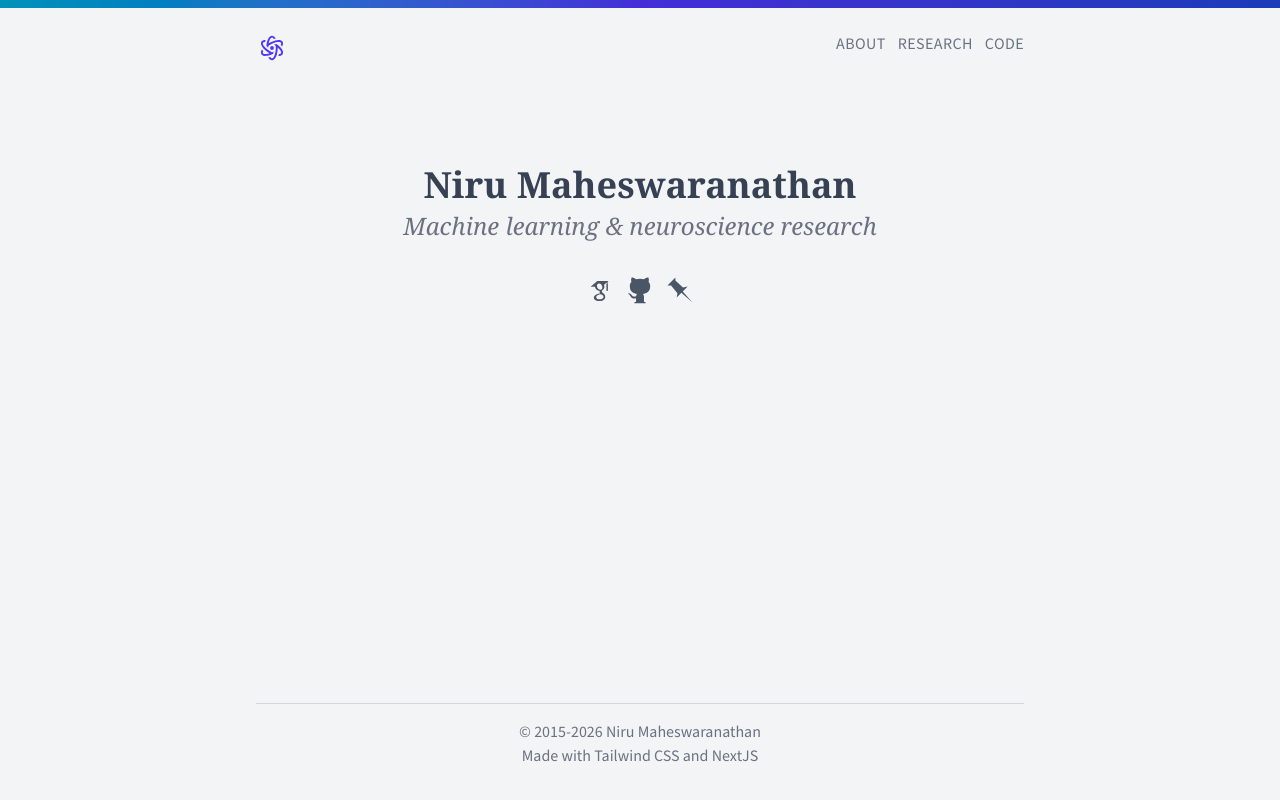
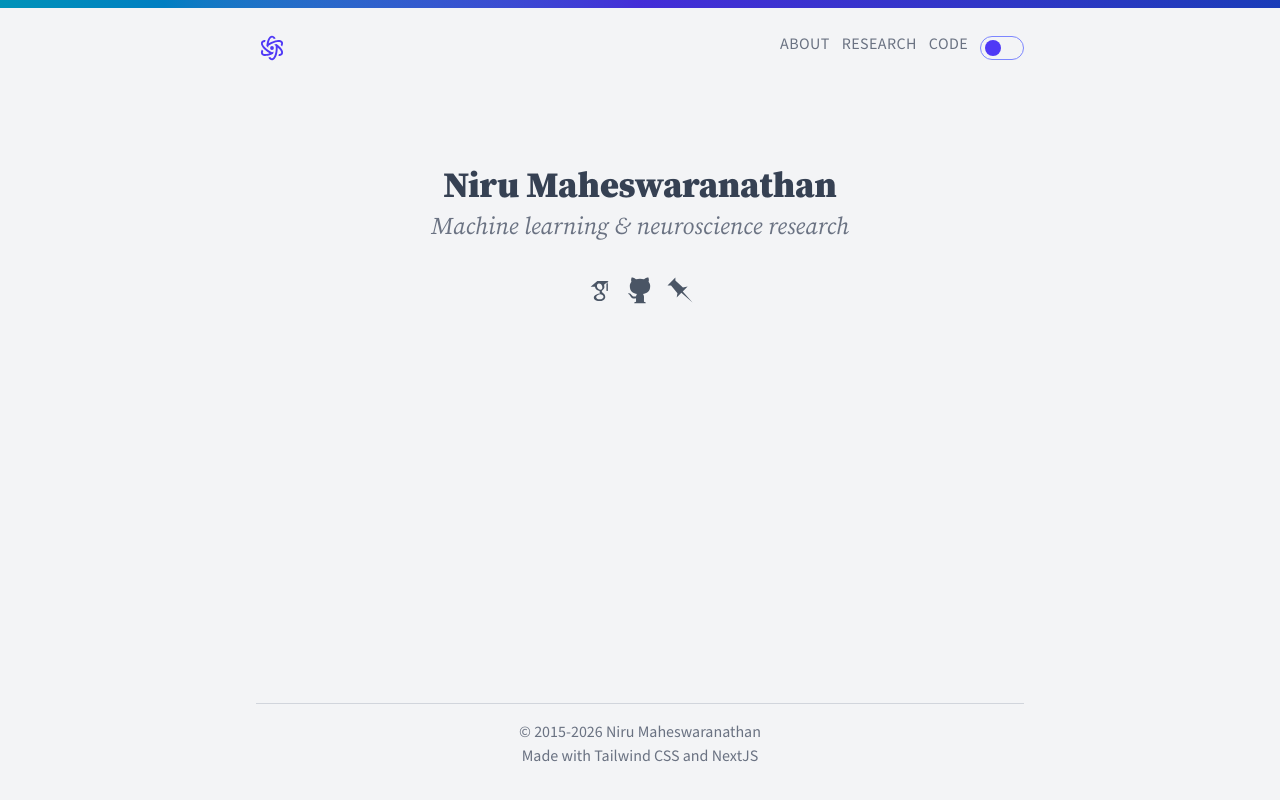
Before and after one commit to nirum/website, a Next.js app: page / in a window 1280 px wide. Built offline with nearby package versions, Linux system fonts and the light colour scheme.

Commit message:
Adds dark mode toggle.

```diff
--- a/components/header.js
+++ b/components/header.js
@@ -16,6 +16,26 @@ const Logo = () => (
   </Link>
 );
 
+const ThemeToggle = ({ theme, onToggleTheme }) => {
+  const isDark = theme === 'dark';
+
+  return (
+    <button
+      type='button'
+      onClick={onToggleTheme}
+      aria-label={isDark ? 'Switch to light mode' : 'Switch to dark mode'}
+      aria-pressed={isDark}
+      className='relative inline-flex h-6 w-11 items-center rounded-full border border-indigo-400 dark:border-cyan-700 bg-gray-100 dark:bg-zinc-800 transition duration-150 ease-linear focus-visible:outline-none focus-visible:ring-2 focus-visible:ring-indigo-500 dark:focus-visible:ring-cyan-500'
+    >
+      <span
+        className={`inline-block h-4 w-4 rounded-full bg-indigo-600 dark:bg-cyan-500 transition duration-150 ease-linear ${
+          isDark ? 'translate-x-5' : 'translate-x-1'
+        }`}
+      />
+    </button>
+  );
+};
+
 // (removed blog link)
 // <li>
 //   <ActiveLink href="/blog" activeClassName={active}>
@@ -23,7 +43,7 @@ const Logo = () => (
 //   </ActiveLink>
 // </li>
 
-export default function Header() {
+export default function Header({ theme, onToggleTheme }) {
   const active =
     "text-indigo-600 dark:text-cyan-500 border-b-2 dark:border-cyan-700 border-indigo-400";
   const inactive =
@@ -49,6 +69,9 @@ export default function Header() {
             <div className={inactive}>Code</div>
           </ActiveLink>
         </li>
+        <li className='flex items-center'>
+          <ThemeToggle theme={theme} onToggleTheme={onToggleTheme} />
+        </li>
       </ul>
     </header>
   );
--- a/pages/_app.js
+++ b/pages/_app.js
@@ -1,24 +1,86 @@
-import "../styles/tailwind.css";
-import "../styles/index.css";
-import Header from "../components/header";
-import Footer from "../components/footer";
-import Head from "next/head";
+import '../styles/tailwind.css';
+import '../styles/index.css';
+import Header from '../components/header';
+import Footer from '../components/footer';
+import Head from 'next/head';
+import { useEffect, useState } from 'react';
 
 const GradientBar = () => (
-  <div className="w-full py-1 bg-linear-to-r from-cyan-600 via-indigo-700 to-blue-800 dark:from-blue-600 dark:via-cyan-500 dark:via-teal-600"></div>
+  <div className='w-full py-1 bg-linear-to-r from-cyan-600 via-indigo-700 to-blue-800 dark:from-blue-600 dark:via-cyan-500 dark:via-teal-600'></div>
 );
 
+const THEME_STORAGE_KEY = 'theme';
+const COLOR_SCHEME_QUERY = '(prefers-color-scheme: dark)';
+
 export default function App({ Component, pageProps }) {
+  const [theme, setTheme] = useState('light');
+  const [hasManualTheme, setHasManualTheme] = useState(false);
+
+  useEffect(() => {
+    if (typeof window === 'undefined') {
+      return;
+    }
+
+    const storedTheme = window.localStorage.getItem(THEME_STORAGE_KEY);
+
+    if (storedTheme === 'dark' || storedTheme === 'light') {
+      setTheme(storedTheme);
+      setHasManualTheme(true);
+      return;
+    }
+
+    const media = window.matchMedia(COLOR_SCHEME_QUERY);
+    setTheme(media.matches ? 'dark' : 'light');
+  }, []);
+
+  useEffect(() => {
+    if (typeof document === 'undefined') {
+      return;
+    }
+
+    document.documentElement.classList.toggle('dark', theme === 'dark');
+    document.documentElement.style.colorScheme = theme;
+  }, [theme]);
+
+  useEffect(() => {
+    if (typeof window === 'undefined' || hasManualTheme) {
+      return;
+    }
+
+    const media = window.matchMedia(COLOR_SCHEME_QUERY);
+    const handleChange = (event) => {
+      setTheme(event.matches ? 'dark' : 'light');
+    };
+
+    if (media.addEventListener) {
+      media.addEventListener('change', handleChange);
+      return () => media.removeEventListener('change', handleChange);
+    }
+
+    media.addListener(handleChange);
+    return () => media.removeListener(handleChange);
+  }, [hasManualTheme]);
+
+  const handleToggleTheme = () => {
+    const nextTheme = theme === 'dark' ? 'light' : 'dark';
+    setTheme(nextTheme);
+    setHasManualTheme(true);
+
+    if (typeof window !== 'undefined') {
+      window.localStorage.setItem(THEME_STORAGE_KEY, nextTheme);
+    }
+  };
+
   return (
-    <div className="bg-gray-100 dark:bg-zinc-900 min-h-screen">
+    <div className='bg-gray-100 dark:bg-zinc-900 min-h-screen'>
       <Head>
         <title>Niru Maheswaranathan</title>
-        <link rel="shortcut icon" href="/favicon.png" />
+        <link rel='shortcut icon' href='/favicon.png' />
       </Head>
       <GradientBar />
-      <div className="flex flex-col min-h-screen w-5/6 max-w-3xl mx-auto -mt-2">
-        <Header />
-        <div className="grow base-color">
+      <div className='flex flex-col min-h-screen w-5/6 max-w-3xl mx-auto -mt-2'>
+        <Header theme={theme} onToggleTheme={handleToggleTheme} />
+        <div className='grow base-color'>
           <Component {...pageProps} />
         </div>
         <Footer />
--- /dev/null
+++ b/pages/_document.js
@@ -0,0 +1,36 @@
+import { Head, Html, Main, NextScript } from 'next/document';
+
+const THEME_STORAGE_KEY = 'theme';
+const COLOR_SCHEME_QUERY = '(prefers-color-scheme: dark)';
+
+const themeScript = `
+  (() => {
+    try {
+      const storedTheme = localStorage.getItem('${THEME_STORAGE_KEY}');
+      const prefersDark = window.matchMedia('${COLOR_SCHEME_QUERY}').matches;
+      const theme =
+        storedTheme === 'dark' || storedTheme === 'light'
+          ? storedTheme
+          : prefersDark
+          ? 'dark'
+          : 'light';
+
+      document.documentElement.classList.toggle('dark', theme === 'dark');
+      document.documentElement.style.colorScheme = theme;
+    } catch (error) {}
+  })();
+`;
+
+export default function Document() {
+  return (
+    <Html>
+      <Head>
+        <script dangerouslySetInnerHTML={{ __html: themeScript }} />
+      </Head>
+      <body>
+        <Main />
+        <NextScript />
+      </body>
+    </Html>
+  );
+}
--- a/styles/index.css
+++ b/styles/index.css
@@ -1,4 +1,5 @@
-@reference "tailwindcss";
+@reference 'tailwindcss';
+@config '../tailwind.config.js';
 
 @layer base {
   html {
--- a/tailwind.config.js
+++ b/tailwind.config.js
@@ -1,6 +1,7 @@
 
 /** @type {import('tailwindcss').Config} */
 export default {
+  darkMode: 'class',
   content: [
     "./components/**/*.{js,ts,jsx,tsx}",
     "./pages/**/*.{js,ts,jsx,tsx}",
```
Also changed, not shown: 1 other file (tests, documents, lock files or other folders).
